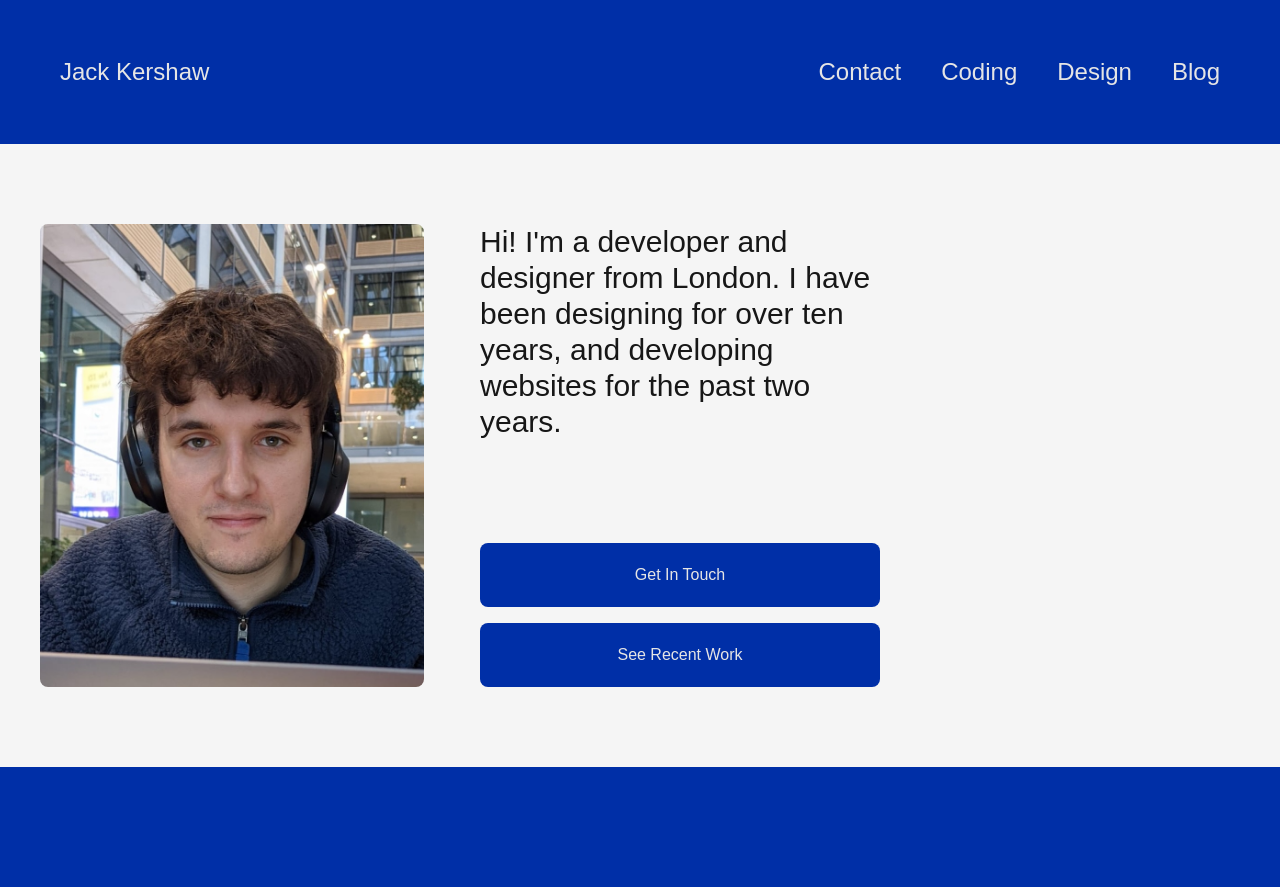
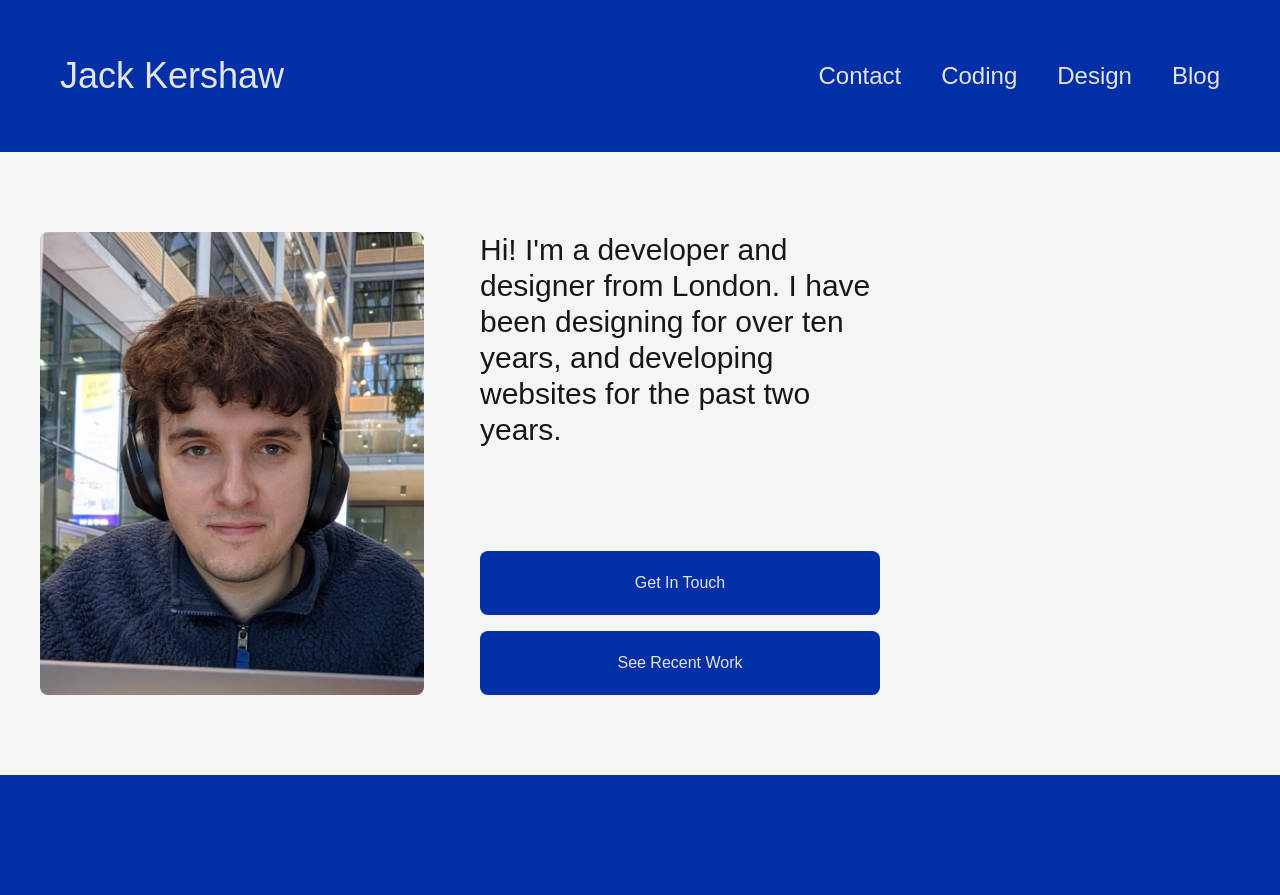
Before and after one commit to jackkershaw/portfolio, an Astro site: page / in a window 1280 px wide. Built offline with nearby package versions, Linux system fonts and the light colour scheme; Astro itself is replaced by a stand-in of ours; a web font is replaced by a local one.

Commit message:
make header text bigger for name

```diff
--- a/src/components/header.jsx
+++ b/src/components/header.jsx
@@ -35,7 +35,7 @@ function Header() {
           }`}
         >
           <a
-            className="hidden sm:block active:text-neu sm:hover:bg-ykbdark sm:active:bg-ykblight sm:p-5 rounded-lg w-30"
+            className="hidden text-4xl sm:block active:text-neu sm:hover:bg-ykbdark sm:active:bg-ykblight sm:p-5 rounded-lg w-30"
             href="/"
           >
             Jack Kershaw
```
